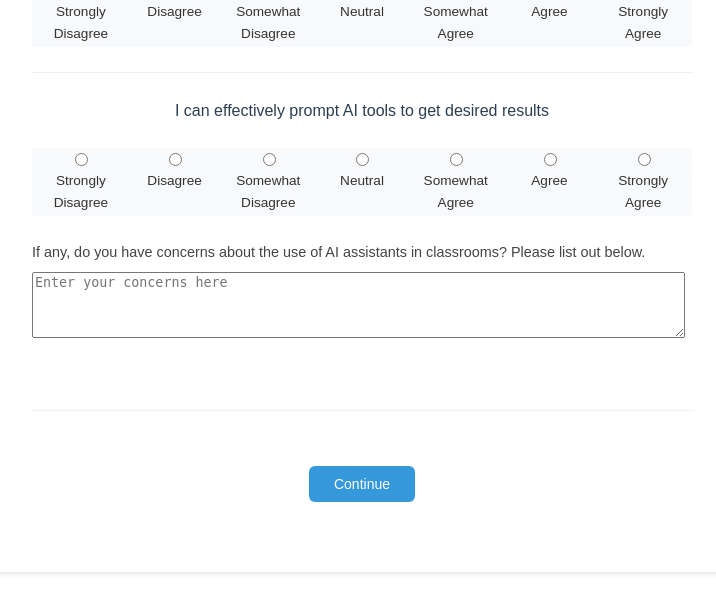
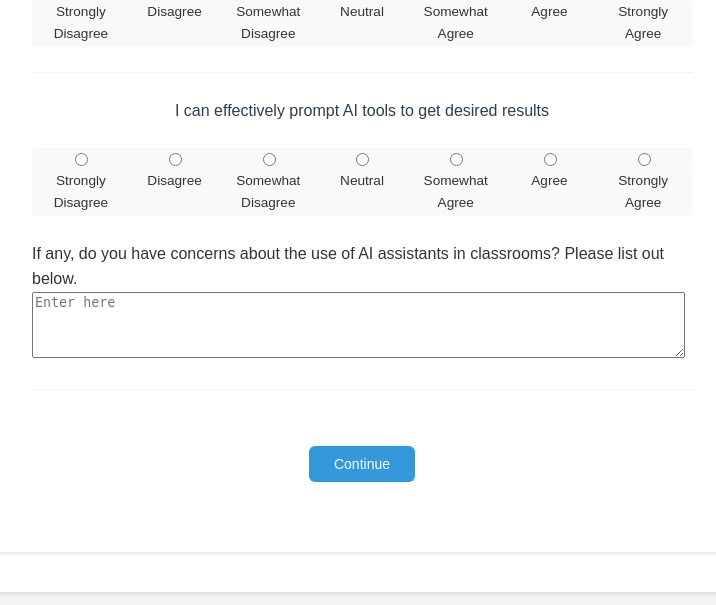
Before and after one commit to griffin-pitts/Overreliance-Testing-Platform, a Flask app: page /pre_survey in a window 1280 px wide. Shown: the part 4200-4805 px from the top of the page, without its empty margins (278-994 px from the left). Run offline with Flask 3, Linux system fonts and the light colour scheme.

Commit message:
Update pre_survey.html
simplified text box

```diff
--- a/app/templates/pre_survey.html
+++ b/app/templates/pre_survey.html
@@ -562,17 +562,15 @@
             </div>
         </div>
 
-        <div class="form-row">
-        <div class="form-field">
+        <div>
             <label>If any, do you have concerns about the use of AI assistants in classrooms? Please list out below.</label>
             <textarea
                 name="ai_classroom_concerns"
                 rows="4"
-                placeholder="Enter your concerns here"
+                placeholder="Enter here"
                 style="width: 98%; max-width: 98%;"
             ></textarea>
         </div>
-    </div>
 
         <hr size="1" class="hrline" color="f1f1f1">
         <button type="submit" class="survey-btn">Continue</button>
```
